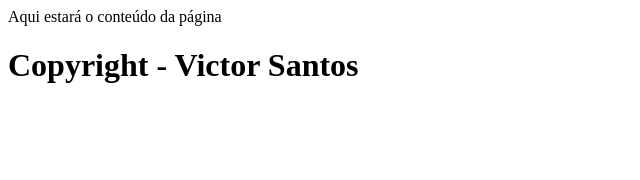
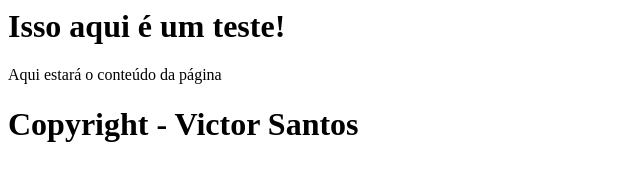
Before and after one commit to ViictorHFz/new_projectTest, a plain HTML site: page index.html in a window 1280 px wide. Shown: the whole page, without its empty margins (0-640 px from the left). Drawn offline with Linux system fonts and the light colour scheme.

Commit message:
testando mudança

```diff
--- a/index.html
+++ b/index.html
@@ -4,6 +4,7 @@
     </head>
 
     <body>
+        <h1>Isso aqui é um teste!</h1>
         <p>Aqui estará o conteúdo da página</p>
         <h1>Copyright - Victor Santos</h1>
     </body>
```
